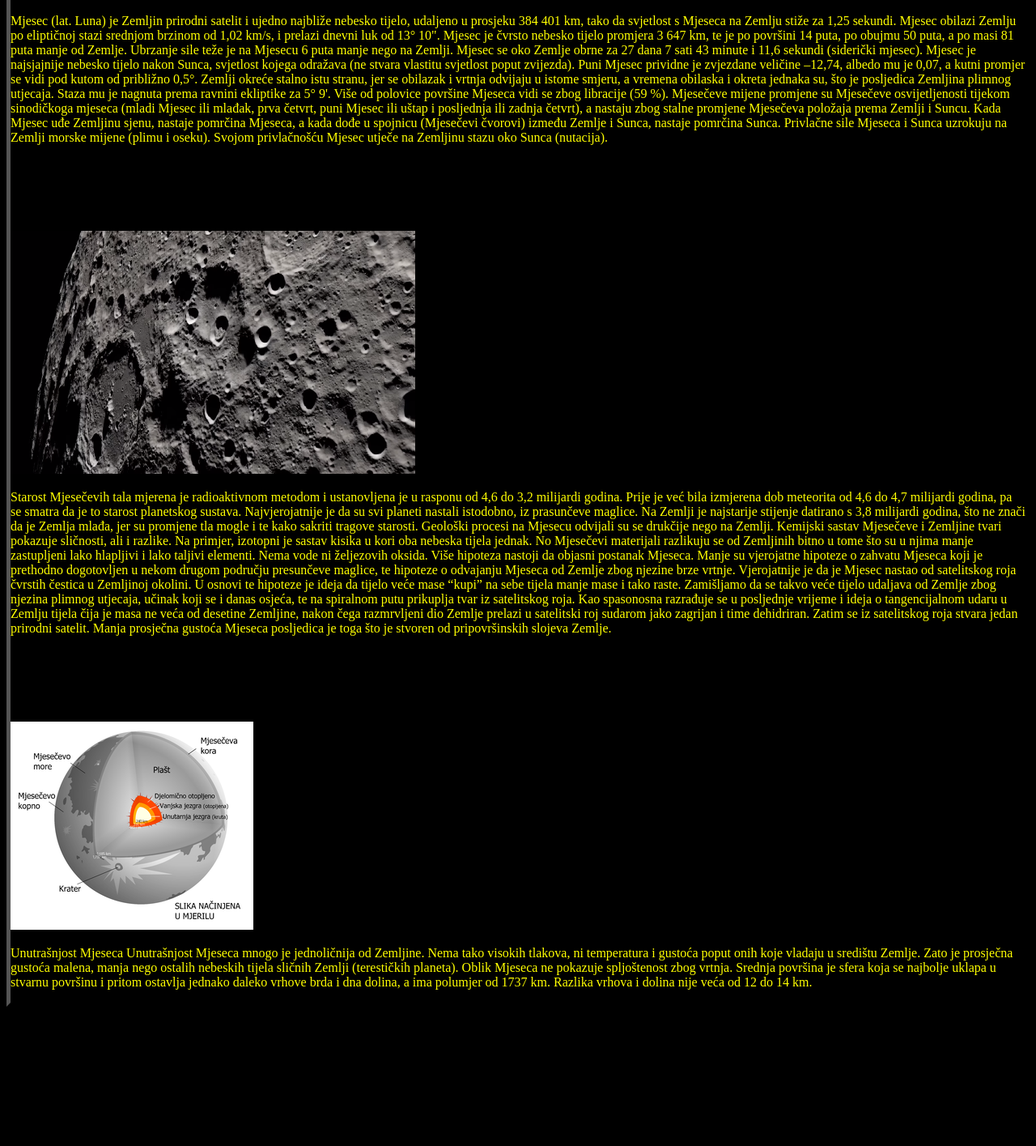
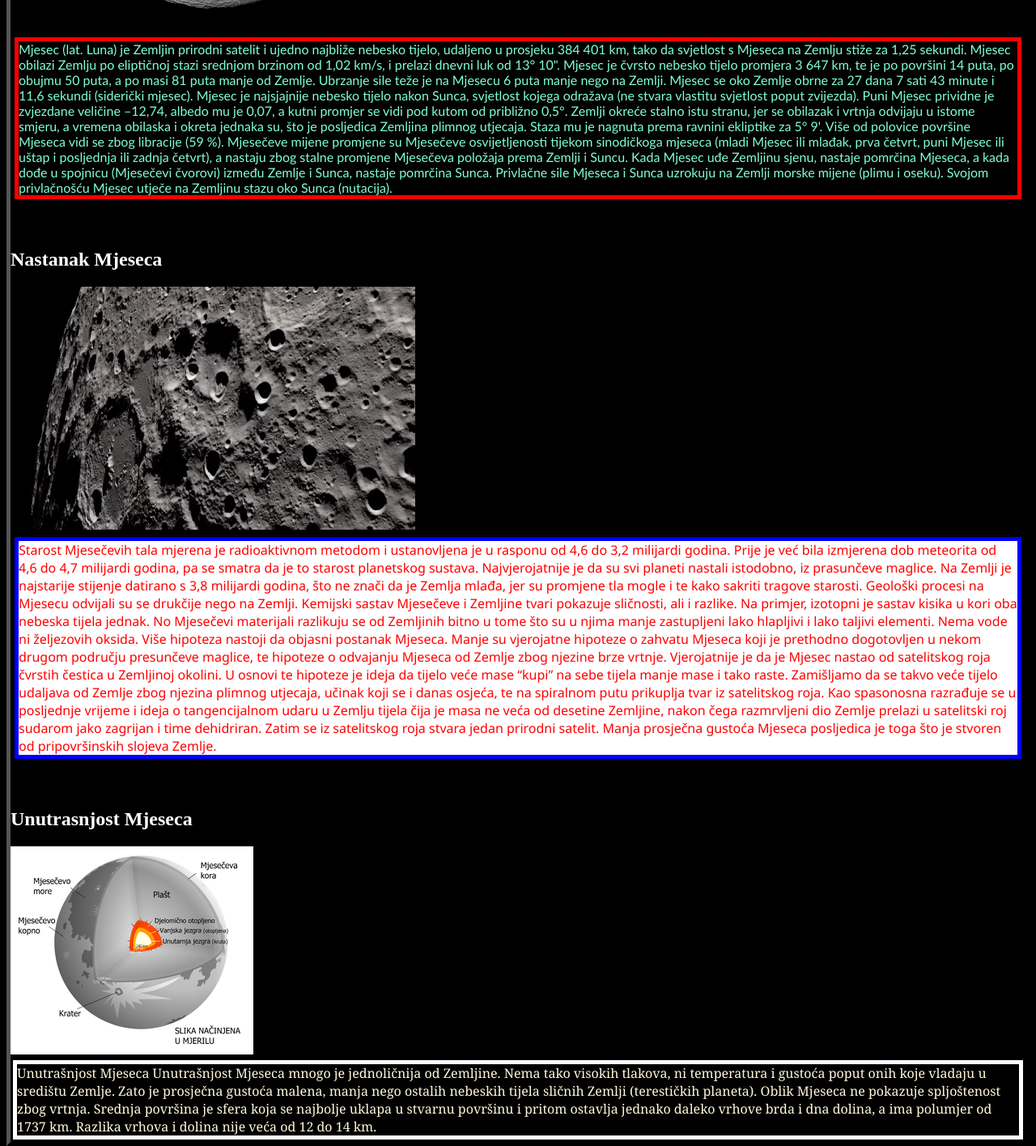
Before and after one commit to Filip873/mjesec, a plain HTML site: page index.html in a window 1280 px wide. Shown: the part 755-2170 px from the top of the page at 81% size. Before the commit the page ends 2006 px from the top, so only its background shows below. Drawn offline with Linux system fonts and the light colour scheme.

Commit message:
Update style.css

```diff
--- a/style.css
+++ b/style.css
@@ -1,8 +1,21 @@
-<style>
-h1 {color:black;}
-#tijelo {background-color:gray;}
-
-p{color:yellow;}
-h2{color:black;}
-h2 {font-size: larger;
-</style>
+.clanak1{
+color: aquamarine;
+margin: 5px;
+background-color: black;
+font-family: 'Gill Sans', 'Gill Sans MT', Calibri, 'Trebuchet MS', sans-serif;
+border: 5px solid red;
+}
+.clanak2{
+    color: red;
+margin: 5px;
+background-color: white;
+font-family: 'Segoe UI', Tahoma, Geneva, Verdana, sans-serif;
+border: 5px solid blue
+}
+.clanak3{
+    color: cornsilk;
+margin: 3px;
+background-color: black;
+font-family: Cambria, Cochin, Georgia, Times, 'Times New Roman', serif;
+border: 5px solid white;
+}
```
